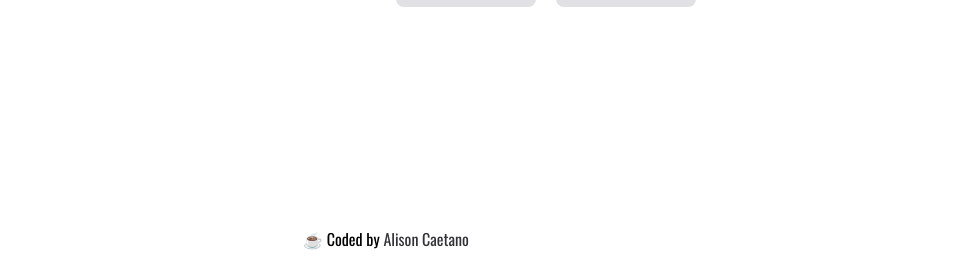
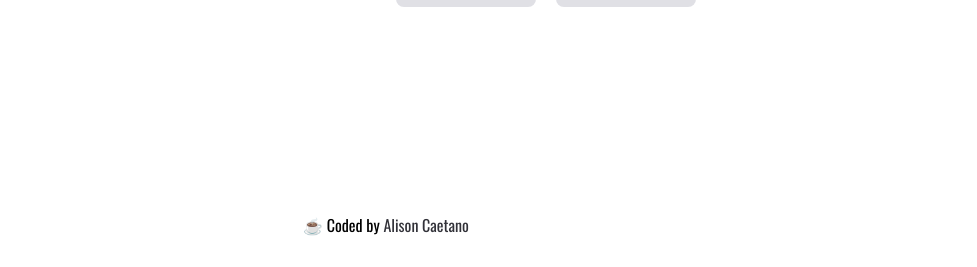
Before and after one commit to AlizonCaetano/Pomofocus, a website with bundled scripts: page index.html in a window 1280 px wide. Shown: the part 533-800 px from the top of the page, without its empty margins (254-1231 px from the left). Built offline with nearby package versions, Linux system fonts and the light colour scheme.

Commit message:
Update style.css

```diff
--- a/app/css/style.css
+++ b/app/css/style.css
@@ -74,6 +74,11 @@ footer {
   align-items: flex-start;
   font-family: 'Oswald', sans-serif;
   font-size: 1.6rem;
+  margin-block: 1rem;
+
+  position: absolute;
+  width: 100%;
+  bottom: 2rem;
 }
 
 footer a{
```
